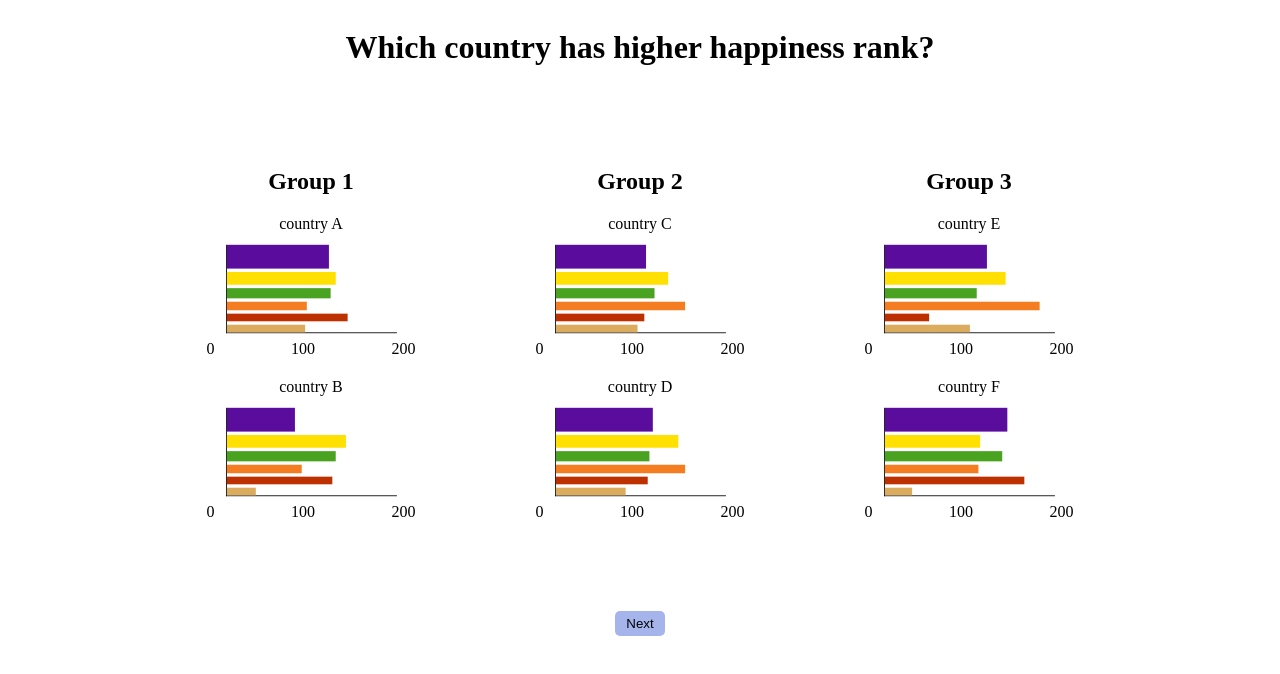
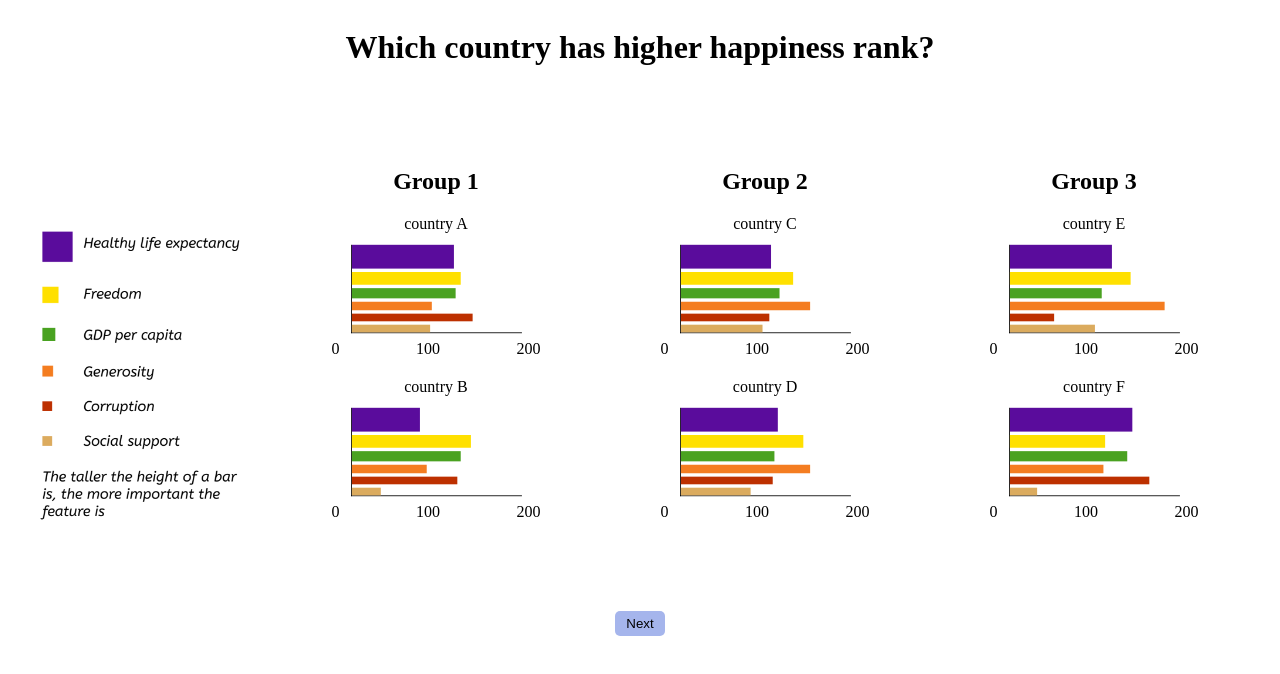
Before and after one commit to tluo3032/visualization_xai, a Next.js app: page / in a window 1280 px wide. Shown: the top 674 px of the page. Built offline with nearby package versions, Linux system fonts and the light colour scheme.

Commit message:
Add legend of chart

```diff
--- a/src/components/visualization.module.css
+++ b/src/components/visualization.module.css
@@ -68,7 +68,7 @@
 }
 
 .label {
-  width: 250px;
+  width: 200px;
   height: auto;
   bottom: 0;
 }
--- a/src/pages/index.js
+++ b/src/pages/index.js
@@ -2,6 +2,8 @@ import styles from './index.module.css';
 import React from "react";
 import {testCountryData} from '../TestCountryData';
 import BarChartCountry from "@/chartComponents/BarChartCountry";
+import label from '@/components/label.png';
+import Image from "next/image";
 
 export default function Index() {
     const countries=testCountryData;
@@ -12,6 +14,9 @@ export default function Index() {
       <div className={styles.body}>
         <h1>Which country has higher happiness rank?</h1>
           <div className={styles.chartcontainer}>
+              <div>
+                  <Image src={label} className={styles.annotation}/>
+              </div>
                 <div className={styles.group}>
                     <h2>Group 1</h2>
                     country A
--- a/src/pages/index.module.css
+++ b/src/pages/index.module.css
@@ -117,8 +117,12 @@
 .group{
     padding: 30px;
     margin: 30px;
-
 }
 .country{
     padding-bottom: 35px;
 }
+.annotation{
+    width: 250px;
+    height: auto;
+    margin-top: 50%;
+}
```
Also changed, not shown: public/notes.PNG (deleted). Lines whose indentation alone changed are shown as unchanged.
